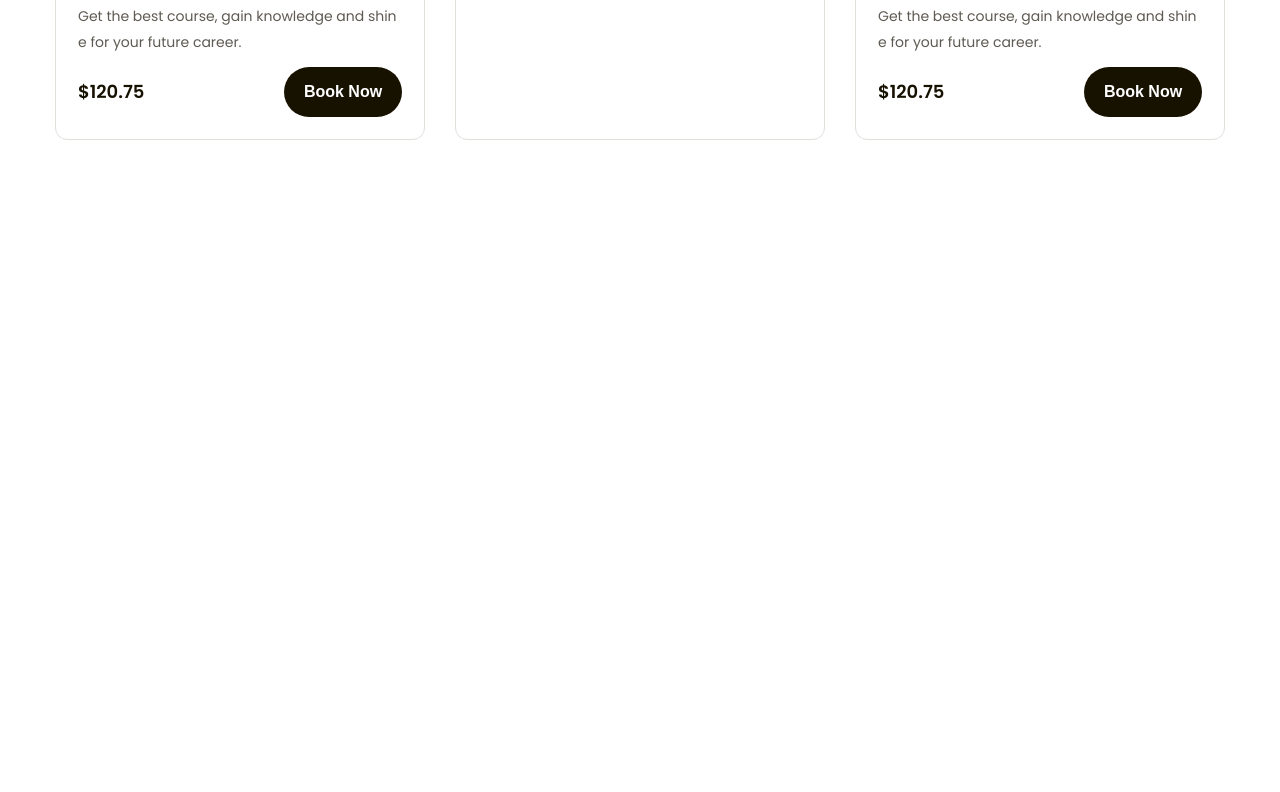
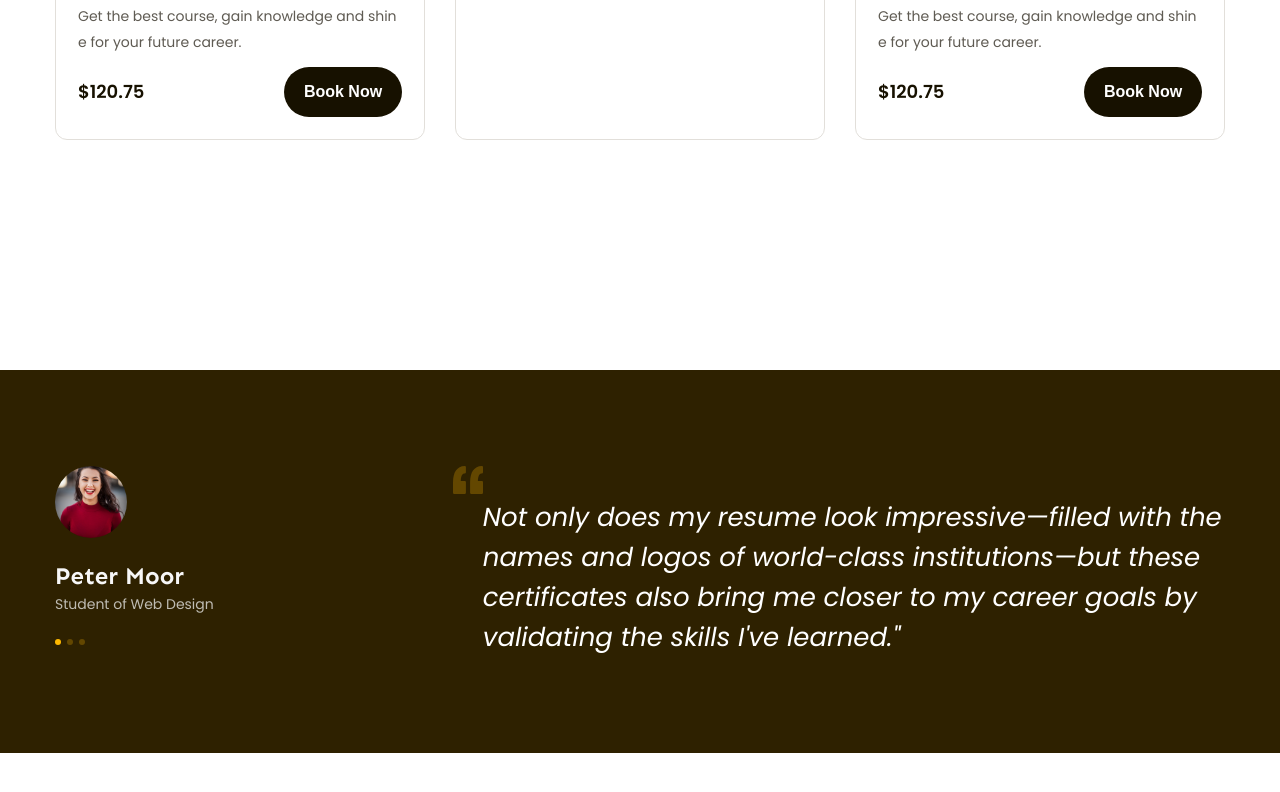
Before and after one commit to nguyenvansu51199/F8-htmlcss-02, a plain HTML site: page index.html in a window 1280 px wide. Shown: the part 1608-2400 px from the top of the page. Drawn offline with Linux system fonts and the light colour scheme.

Commit message:
Phần Feedback

```diff
--- a/assets/css/styles.css
+++ b/assets/css/styles.css
@@ -212,7 +212,7 @@ a {
     color: #5F5B53;
 }
 
-.hero-sumari .info .title a{
+.hero-sumari .info .title {
     font-weight: 600;
     font-size: 1.8rem;
     line-height: 1.67;
@@ -411,3 +411,77 @@ a {
     color:#FFFFFF;
     background-color: var(--primary-color);
 }
+
+/* Feedback */
+.feedback {
+    margin-top: 165px;
+    padding: 96px 0;
+    background: #2E2100;
+}
+
+.feedback-list {
+    display: flex;
+    overflow: hidden;
+}
+
+.feedback-item {
+    display: flex;
+    width: 100%;
+    flex-shrink: 0;
+}
+
+.feedback-item .avatar {
+    width: 72px;
+    height: 72px;
+    border-radius: 50%;
+    object-fit: cover;
+}
+
+.feedback-item .info .title {
+    margin-top: 18px;
+    font-family: var(--font-heading);
+    font-weight: 700;
+    font-size: 2.4rem;
+    line-height: 1.42;
+    color: #F7F7F7;
+}
+
+.feedback-item .info .desc {
+    margin-top: 4px;
+    font-weight: 400;
+    font-size: 1.4rem;
+    line-height: 1,86;
+    color: #BFBCB3;
+}
+.feedback-item .dots {
+    display: flex;
+    margin-top: 28px;
+}
+
+.feedback-item .dot {
+    margin-right: 6px;
+    width: 6px;
+    height: 6px;
+    border-radius: 50%;
+    background: #634700;
+    cursor: pointer;
+}
+
+.feedback-item .dot.active {
+    background: #FFB900;
+    cursor: default;
+}
+
+.feedback-item .content {
+    width: 66%;
+    margin-left: auto;
+}
+
+.feedback-item blockquote {
+    margin-left: 30px;
+    font-style: italic;
+    font-weight: 400;
+    font-size: 2.6rem;
+    line-height: 1.54;
+    color: #FFFFFF;
+}
--- a/index.html
+++ b/index.html
@@ -205,6 +205,64 @@
                 </div>
             </div>
         </div>
+        <!-- Feedback -->
+        <div class="feedback">
+            <div class="main-content">
+                <div class="feedback-list">
+                    <!-- Feedback-item-1 -->
+                    <div class="feedback-item">
+                        <div class="info">
+                            <img src="./assets/img/feedback-avatar-1.jpg" alt="" class="avatar">
+                            <p class="title">Peter Moor</p>
+                            <p class="desc">Student of Web Design</p>
+                            <div class="dots">
+                                <span class="dot active"></span>
+                                <span class="dot"></span>
+                                <span class="dot"></span>
+                            </div>
+                        </div>
+                        <div class="content">
+                            <img src="./assets/icon/open-quotes.svg" alt="" class="open-quotes">
+                            <blockquote>Not only does my resume look impressive—filled with the names and logos of world-class institutions—but these certificates also bring me closer to my career goals by validating the skills I've learned." </blockquote>
+                        </div>
+                    </div>
+                    <!-- Feedback-item-2 -->
+                    <div class="feedback-item">
+                        <div class="info">
+                            <img src="./assets/img/feedback-avatar-2.jpg" alt="" class="avatar">
+                            <p class="title">Peter Moor</p>
+                            <p class="desc">Student of Web Design</p>
+                            <div class="dots">
+                                <span class="dot"></span>
+                                <span class="dot active"></span>
+                                <span class="dot"></span>
+                            </div>
+                        </div>
+                        <div class="content">
+                            <img src="./assets/icon/open-quotes.svg" alt="" class="open-quotes">
+                            <blockquote>Not only does my resume look impressive—filled with the names and logos of world-class institutions—but these certificates also bring me closer to my career goals by validating the skills I've learned." </blockquote>
+                        </div>
+                    </div>
+                    <!-- Feedback-item-3 -->
+                    <div class="feedback-item">
+                        <div class="info">
+                            <img src="./assets/img/feedback-avatar-3.jpg" alt="" class="avatar">
+                            <p class="title">Peter Moor</p>
+                            <p class="desc">Student of Web Design</p>
+                            <div class="dots">
+                                <span class="dot"></span>
+                                <span class="dot"></span>
+                                <span class="dot active"></span>
+                            </div>
+                        </div>
+                        <div class="content">
+                            <img src="./assets/icon/open-quotes.svg" alt="" class="open-quotes">
+                            <blockquote>Not only does my resume look impressive—filled with the names and logos of world-class institutions—but these certificates also bring me closer to my career goals by validating the skills I've learned." </blockquote>
+                        </div>
+                    </div>
+                </div>
+            </div>
+        </div>
     </main>
 </body>
 
```
Also changed, not shown: assets/icon/open-quotes.svg (added), assets/img/feedback-avatar-1.jpg (added), assets/img/feedback-avatar-2.jpg (added), assets/img/feedback-avatar-3.jpg (added).
